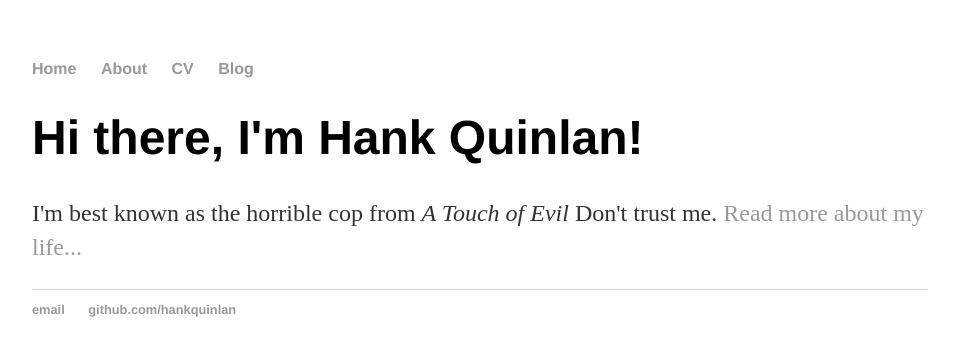
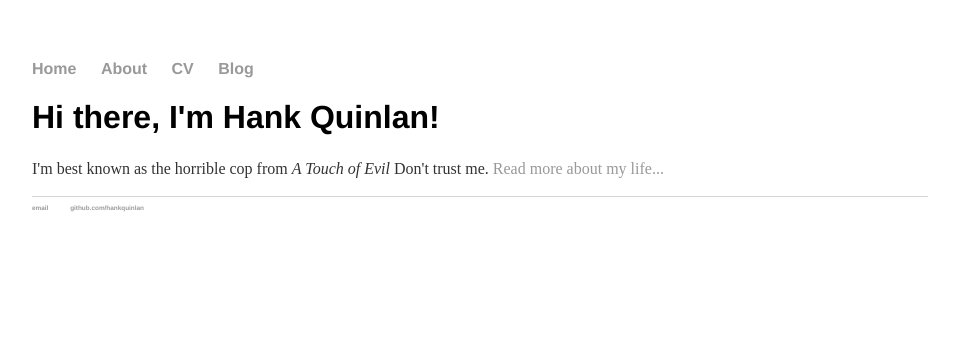
Before and after one commit to janepan9917/janepan9917.github.io, a Jekyll site: the page built from index.html, in a window 1280 px wide. Shown: the top 356 px of the page, without its empty margins (160-1115 px from the left). Built offline with Jekyll 4.4.1, drawn with Linux system fonts in a browser that asks for light colours.

Commit message:
Update main.css

```diff
--- a/css/main.css
+++ b/css/main.css
@@ -20,22 +20,22 @@ a:hover {
     text-decoration: underline;
 }
 h1 {
-    font-size: 3em;
+    font-size: 2em;
     font-family:'Helvetica', 'Arial', 'Sans-Serif';
 }
 p {
-    font-size: 1.5em;
+    font-size: 1em;
     line-height: 1.4em;
     color: #333;
 }
 footer {
     border-top: 1px solid #d5d5d5;
-    font-size: .8em;
+    font-size: .4em;
 }
 
 ul.posts {
     margin: 20px auto 40px;
-    font-size: 1.5em;
+    font-size: 1em;
 }
 
 ul.posts li {
```
